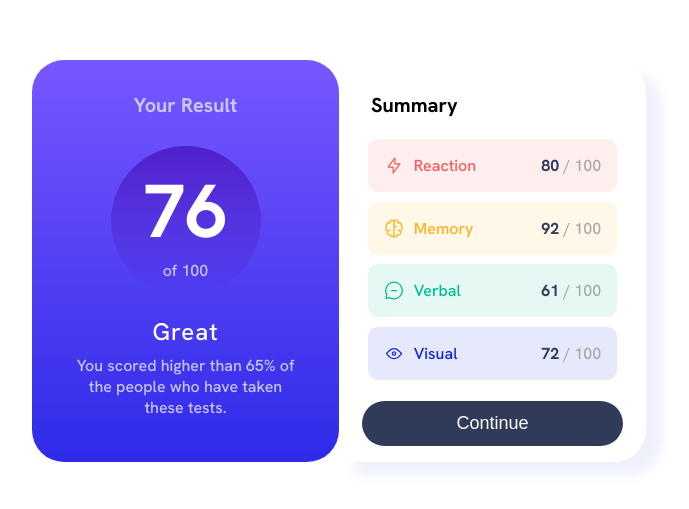
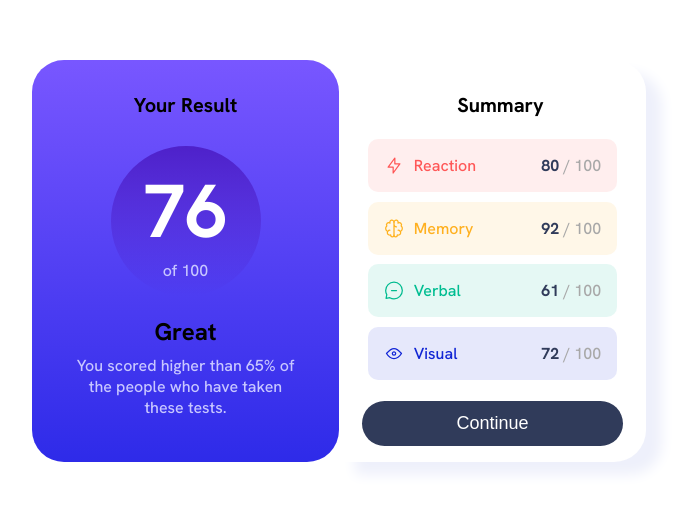
Before and after one commit to GenuineMiyashita/Results-Summary-Component, a plain HTML site: page index.html in a window 1280 px wide. Shown: the part 139-648 px from the top of the page, without its empty margins (301-990 px from the left). Drawn offline with Linux system fonts and the light colour scheme.

Commit message:
Update Headings

```diff
--- a/index.html
+++ b/index.html
@@ -18,12 +18,12 @@
         <!-- Results Container -->
 
         <div id="result-container">
-          <h3>Your Result</h3>
+          <h1>Your Result</h1>
           <div id="score-circle">
             <p id="main-number">76</p>
             <p id="total-number">of 100</p>
           </div>
-          <h4>Great</h4>
+          <h2>Great</h2>
           <p id="description">
             You scored higher than 65% of the people who have taken these tests.
           </p>
@@ -32,7 +32,7 @@
         <!-- Summary Container -->
 
         <div id="summary-container">
-          <h3>Summary</h3>
+          <h1>Summary</h1>
           <ul id="rating">
             <li class="rating-item reaction">
               <div class="attribute">
--- a/styles.css
+++ b/styles.css
@@ -221,12 +221,12 @@ ul {
         border-radius: 2rem;
     }
 
-    #result-container > h3 {
+    #result-container > h1 {
         font-size: 1.25rem;
         padding: 0.25rem 0 1.75rem 0;
     }
 
-    #result-container > h4 {
+    #result-container > h2 {
         font-size: 1.50rem;
         padding: 1.25rem 0 0.5rem 0;
     }
@@ -249,7 +249,7 @@ ul {
         box-shadow: 1rem 0.8rem 0.8rem hsl(231, 62%, 96%);
     }
 
-    #summary-container > h3 {
+    #summary-container > h1 {
         font-size: 1.25rem;
         padding: 1rem 0 0.5rem 1rem;
     }
```
